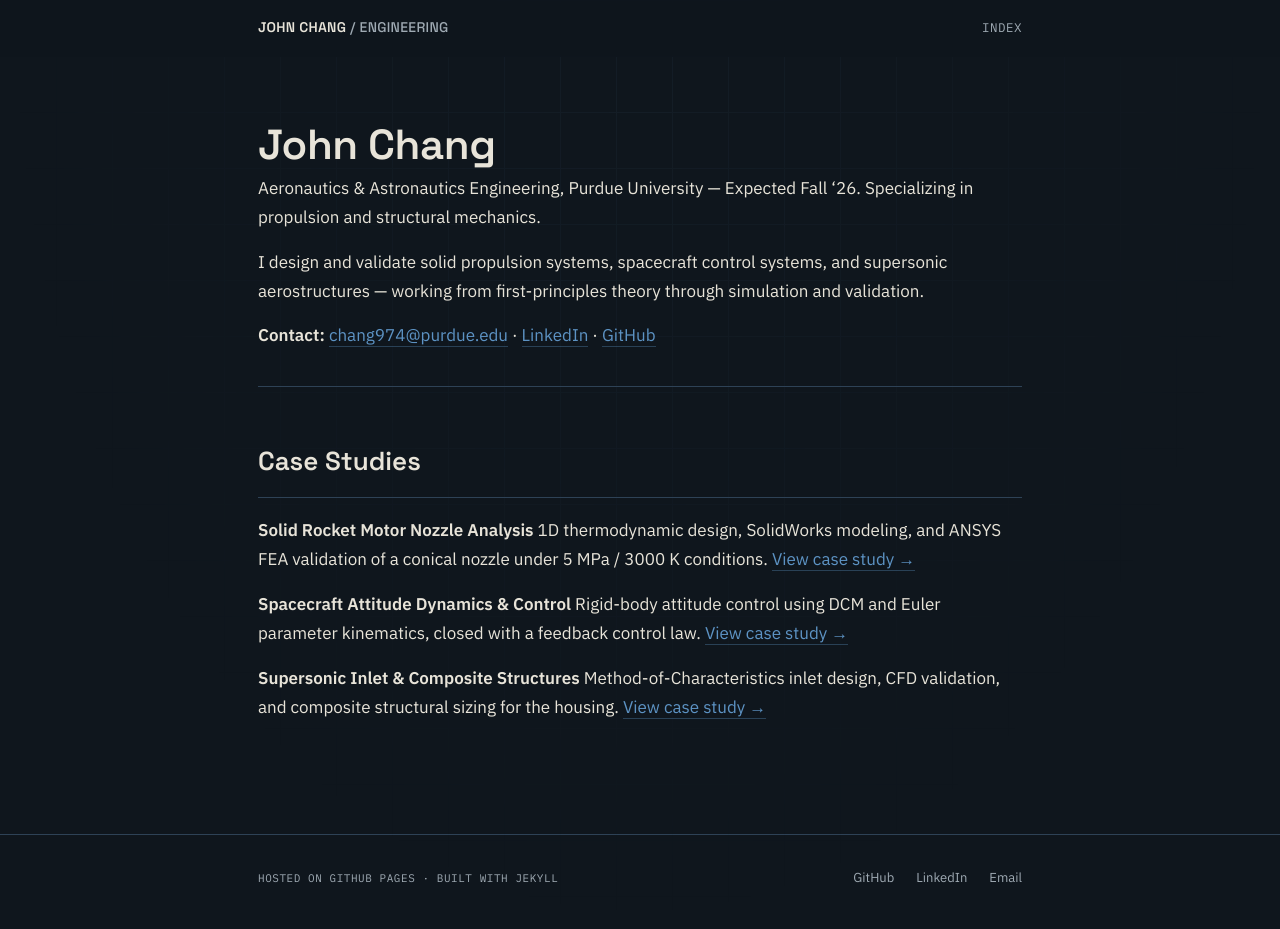
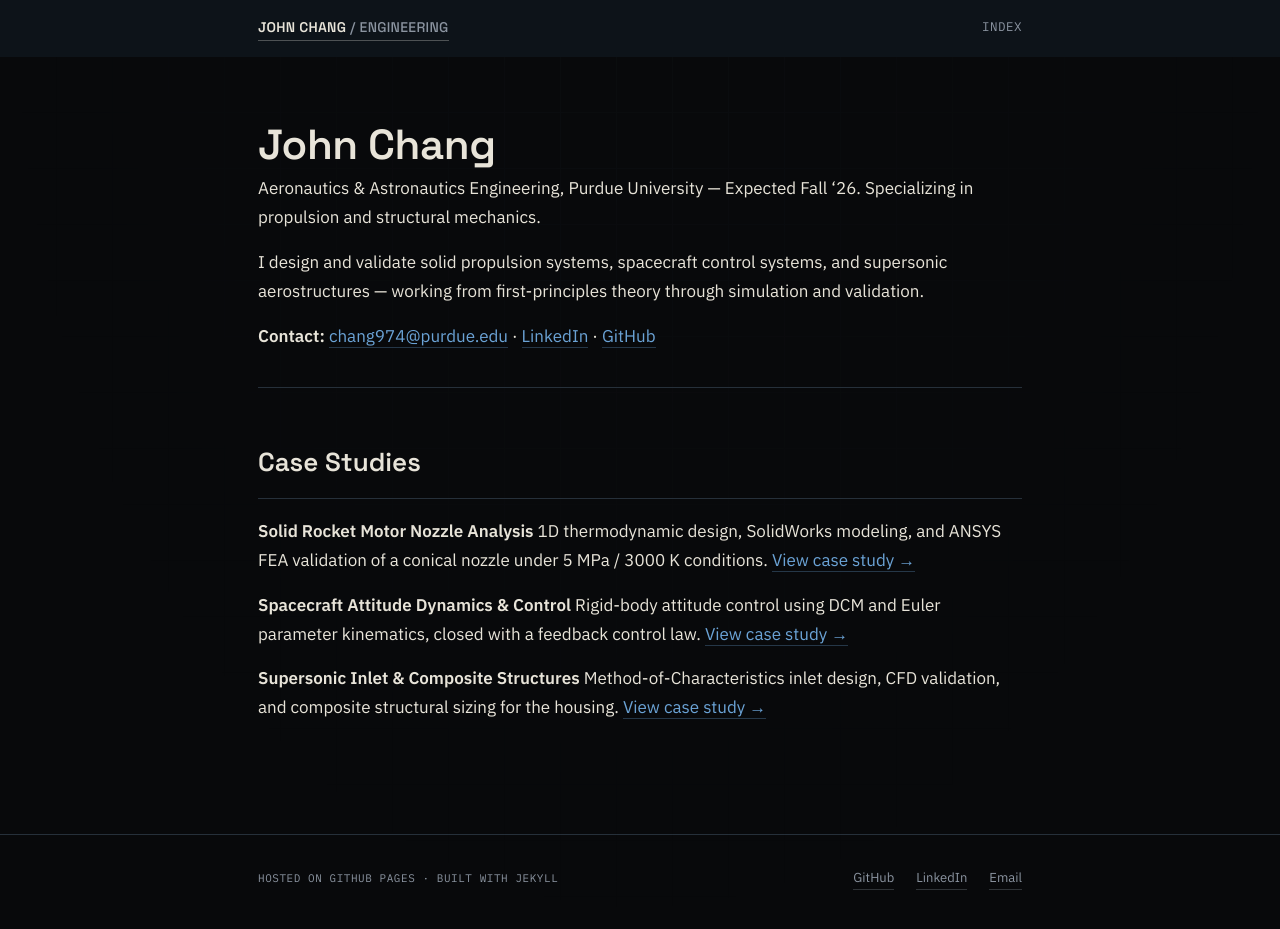
Before and after one commit to thejjc/JohnChang_EngineeringPortfolio, a Jekyll site: the page built from README.md, in a window 1280 px wide and 933 px high. Shown: the top 929 px of the window. Built offline with Jekyll 4.4.1, drawn with Linux system fonts in a browser that asks for light colours.

Commit message:
Adding a new layout and assets for the website, along with updates to the README and project files.

```diff
--- a/assets/css/style.css
+++ b/assets/css/style.css
@@ -1,12 +1,12 @@
 :root{
-  --ink:#0F161D;
-  --panel:#16212B;
-  --line:#2E4256;
-  --line-soft:#223140;
-  --blue:#5D93C4;
+  --ink:#08090B;
+  --panel:#101317;
+  --line:#26303A;
+  --line-soft:#181D22;
+  --blue:#6BA3D6;
   --redline:#E2622A;
   --vellum:#E8E4D9;
-  --vellum-dim:#9FAAB3;
+  --vellum-dim:#8B94A0;
   --max:820px;
 }
 
@@ -22,8 +22,25 @@
   -webkit-font-smoothing:antialiased;
 }
 .wrap{max-width:var(--max); margin:0 auto; padding:0 28px; position:relative; z-index:1;}
-a{color:var(--blue); text-decoration:none; border-bottom:1px solid rgba(93,147,196,0.35); transition:color .2s ease, border-color .2s ease;}
-a:hover{color:var(--redline); border-color:var(--redline);}
+a{
+  position:relative;
+  color:var(--blue);
+  text-decoration:none;
+  transition:color .2s ease;
+}
+a::after{
+  content:"";
+  position:absolute;
+  left:0; bottom:-1px;
+  width:100%; height:1px;
+  background:currentColor;
+  opacity:0.3;
+  transform:scaleX(1);
+  transform-origin:left;
+  transition:opacity .25s ease, transform .25s ease;
+}
+a:hover{color:var(--redline);}
+a:hover::after{opacity:1;}
 
 .mono{font-family:'IBM Plex Mono', monospace;}
 
@@ -34,7 +51,7 @@
     linear-gradient(var(--line-soft) 1px, transparent 1px),
     linear-gradient(90deg, var(--line-soft) 1px, transparent 1px);
   background-size:56px 56px;
-  opacity:0.3;
+  opacity:0.22;
   mask-image:radial-gradient(ellipse at top, black 0%, transparent 70%);
 }
 
@@ -62,11 +79,22 @@
 }
 .nav-mark span{color:var(--vellum-dim); font-weight:500;}
 .nav-back{
+  position:relative;
   font-family:'IBM Plex Mono', monospace;
   font-size:12.5px; letter-spacing:0.04em; text-transform:uppercase;
   color:var(--vellum-dim); border-bottom:none;
+  padding-bottom:3px;
 }
-.nav-back:hover{color:var(--redline);}
+.nav-back::after{
+  content:"";
+  position:absolute;
+  left:0; bottom:0;
+  width:0; height:1px;
+  background:var(--redline);
+  transition:width .28s ease;
+}
+.nav-back:hover{color:var(--vellum);}
+.nav-back:hover::after{width:100%;}
 
 /* content — markdown output */
 .content{padding:64px 28px 96px;}
@@ -141,15 +169,18 @@
 .footer-links a{border-bottom:none; color:var(--vellum-dim);}
 .footer-links a:hover{color:var(--redline);}
 
-/* scroll reveal */
+/* scroll reveal — directional entrance, fades back out on exit */
 .reveal{
   opacity:0;
-  transform:translateY(18px);
-  transition:opacity .55s ease, transform .55s ease;
+  transition:opacity .6s ease, transform .6s ease;
+  will-change:opacity, transform;
 }
+.reveal-up{transform:translateY(26px);}
+.reveal-left{transform:translateX(-34px);}
+.reveal-right{transform:translateX(34px);}
 .reveal.in-view{
   opacity:1;
-  transform:translateY(0);
+  transform:translate(0,0);
 }
 @media (prefers-reduced-motion: reduce){
   .reveal{transition:none; opacity:1; transform:none;}
--- a/assets/js/main.js
+++ b/assets/js/main.js
@@ -3,15 +3,18 @@
   const header = document.querySelector('.site-header');
   const prefersReducedMotion = window.matchMedia('(prefers-reduced-motion: reduce)').matches;
 
-  // Scroll-triggered reveal: each top-level block in the page
-  // (headings, paragraphs, lists, quotes) fades and slides into
-  // view the first time it crosses into the viewport.
+  // Scroll-triggered reveal: each top-level block in the page fades
+  // and slides into view as it enters the viewport, and fades back
+  // out if scrolled past — headings float up from below, body
+  // content alternates sliding in from the left and right.
   if (content) {
     const blocks = Array.from(content.children);
 
     blocks.forEach((el, i) => {
-      el.classList.add('reveal');
-      el.style.transitionDelay = (i % 5) * 45 + 'ms';
+      const isHeading = /^H[1-4]$/.test(el.tagName);
+      const direction = isHeading ? 'reveal-up' : (i % 2 === 0 ? 'reveal-left' : 'reveal-right');
+      el.classList.add('reveal', direction);
+      el.style.transitionDelay = (i % 4) * 60 + 'ms';
     });
 
     if (prefersReducedMotion || !('IntersectionObserver' in window)) {
@@ -19,12 +22,9 @@
     } else {
       const observer = new IntersectionObserver((entries) => {
         entries.forEach(entry => {
-          if (entry.isIntersecting) {
-            entry.target.classList.add('in-view');
-            observer.unobserve(entry.target);
-          }
+          entry.target.classList.toggle('in-view', entry.isIntersecting);
         });
-      }, { threshold: 0.1, rootMargin: '0px 0px -60px 0px' });
+      }, { threshold: 0.15, rootMargin: '0px 0px -10% 0px' });
 
       blocks.forEach(el => observer.observe(el));
     }
```
